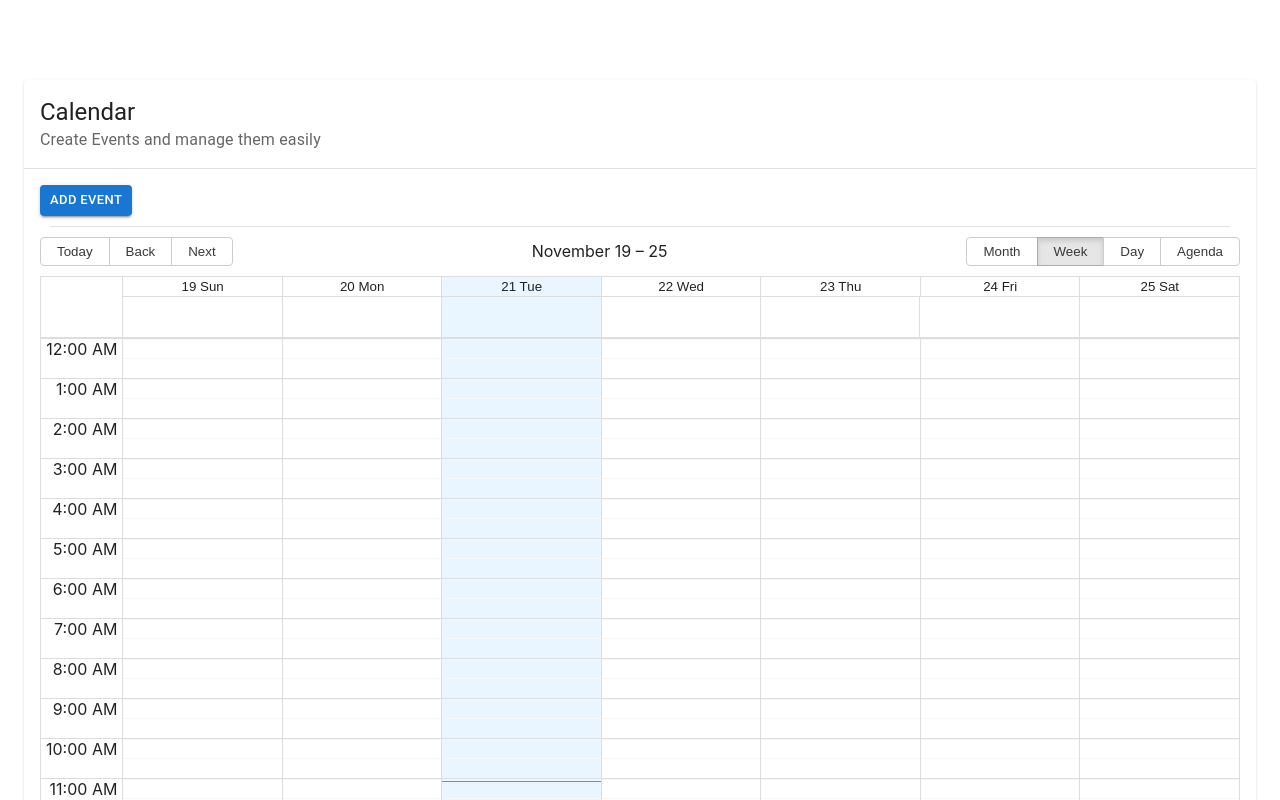
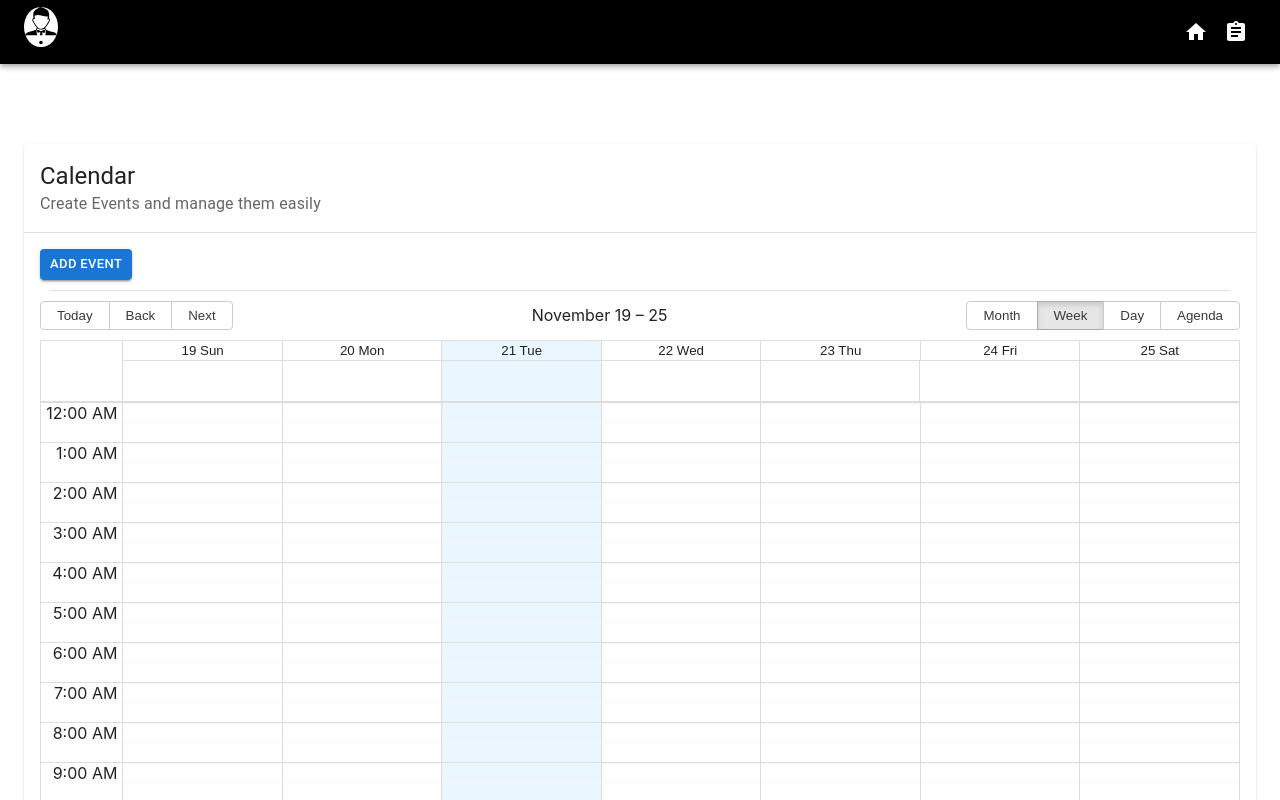
Before and after one commit to RottabMahmoud/react-calendar, a React (Create React App) app: page / in a window 1280 px wide. Shown: the top 800 px of the page. Built offline with nearby package versions, Linux system fonts and the light colour scheme.

Commit message:
Added a Header Component to the Home Vue: 1. Integrated React Router switch between Home View and About View.

```diff
--- a/src/App.js
+++ b/src/App.js
@@ -3,13 +3,12 @@ import "./App.css";
 import { BrowserRouter as Router, Routes, Route } from "react-router-dom";
 import Home from "./views/Home";
 import About from "./views/About";
-import EventCalendar from "./components/EventCalendar"
-
+import Header from "./components/Header";
 
 function App() {
   return (
     <Router>
-      <EventCalendar />
+      <Header />
       <Routes>
         <Route path="/" element={<Home />} />
         <Route path="/about" element={<About />} />
--- /dev/null
+++ b/src/components/Header.js
@@ -0,0 +1,60 @@
+import * as React from "react";
+import Box from "@mui/material/Box";
+import AppBar from "@mui/material/AppBar";
+import Toolbar from "@mui/material/Toolbar";
+import Typography from "@mui/material/Typography";
+import { Link } from "react-router-dom";
+import logo from "../logos/logo.svg";
+
+import HomeIcon from "@mui/icons-material/Home";
+import { Assignment } from "@mui/icons-material";
+import IconButton from "@mui/material/IconButton";
+import Tooltip from "@mui/material/Tooltip";
+
+export default function Header() {
+  return (
+    <Box sx={{ flexGrow: 1 }}>
+      <AppBar style={{ backgroundColor: "black" }} position="static">
+        <Toolbar>
+          <Typography
+            color="black"
+            variant="h4"
+            component="div"
+            sx={{ flexGrow: 20 }}
+          >
+            {" "}
+            <img
+              style={{
+                width: "1em",
+                backgroundColor: "white",
+                borderRadius: "100%",
+              }}
+              alt="Mahmoud Rottab"
+              src={logo}
+            />
+          </Typography>
+          <Tooltip
+            component={Link}
+            to="/"
+            style={{ color: "white" }}
+            title="Home"
+          >
+            <IconButton>
+              <HomeIcon />
+            </IconButton>
+          </Tooltip>
+          <Tooltip
+            component={Link}
+            to="/about"
+            style={{ color: "white" }}
+            title="About"
+          >
+            <IconButton>
+              <Assignment />
+            </IconButton>
+          </Tooltip>
+        </Toolbar>
+      </AppBar>
+    </Box>
+  );
+}
--- a/src/views/Home.js
+++ b/src/views/Home.js
@@ -1,17 +1,12 @@
 // import React, { useState, useEffect } from "react";
 import React from "react";
 // import { useStateValue } from "../StateProvider";
+import EventCalendar from "../components/EventCalendar";
 
 function Home() {
   // const [{ home, counter }, dispatch] = useStateValue();
 
-  return (
-    <div className="App">
-      <div className="App-header">
-        <h1>Hello calendar</h1>
-      </div>
-    </div>
-  );
+  return <EventCalendar />;
 }
 
 export default Home;
```
Also changed, not shown: src/logos/logo.svg (added).
